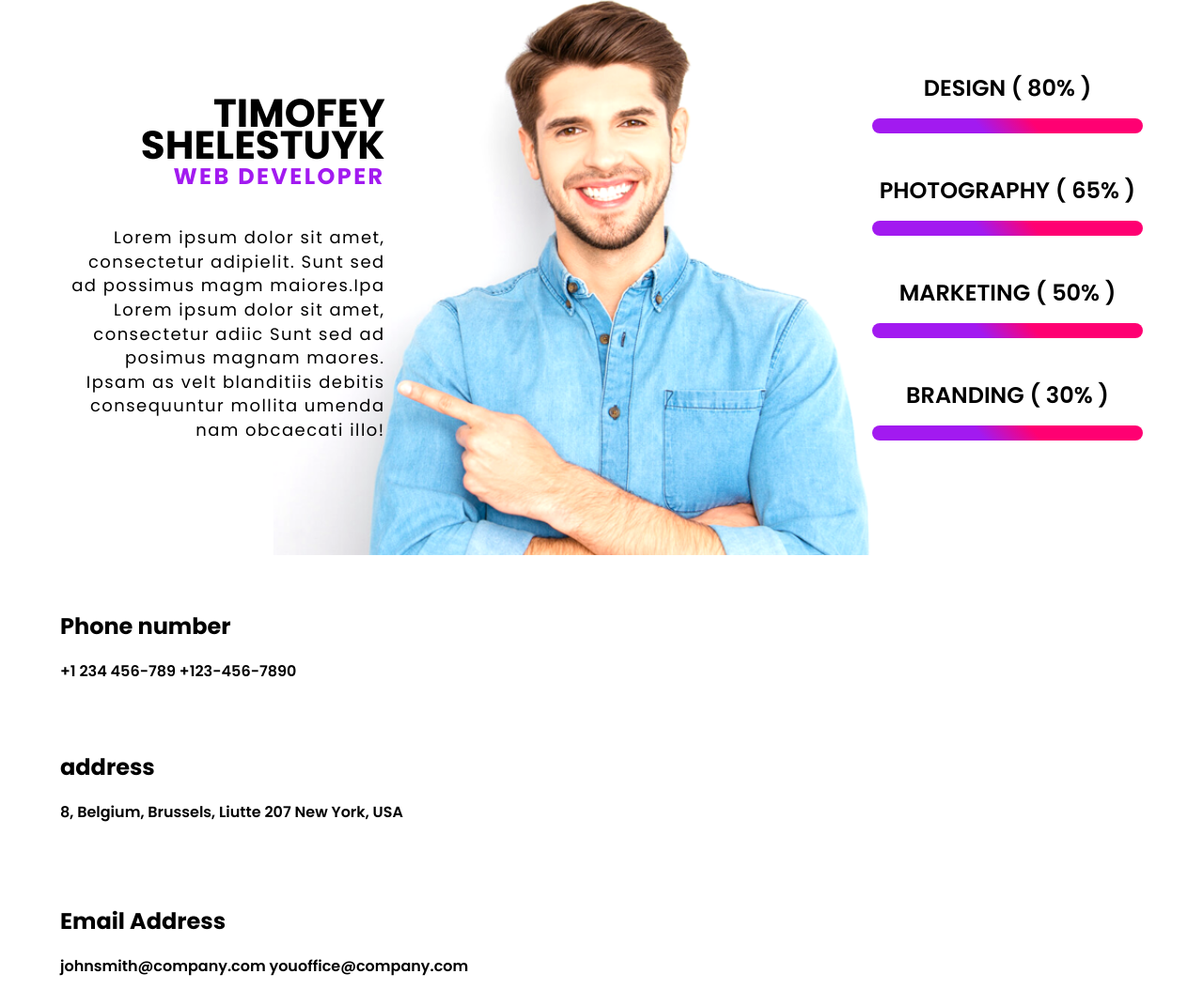
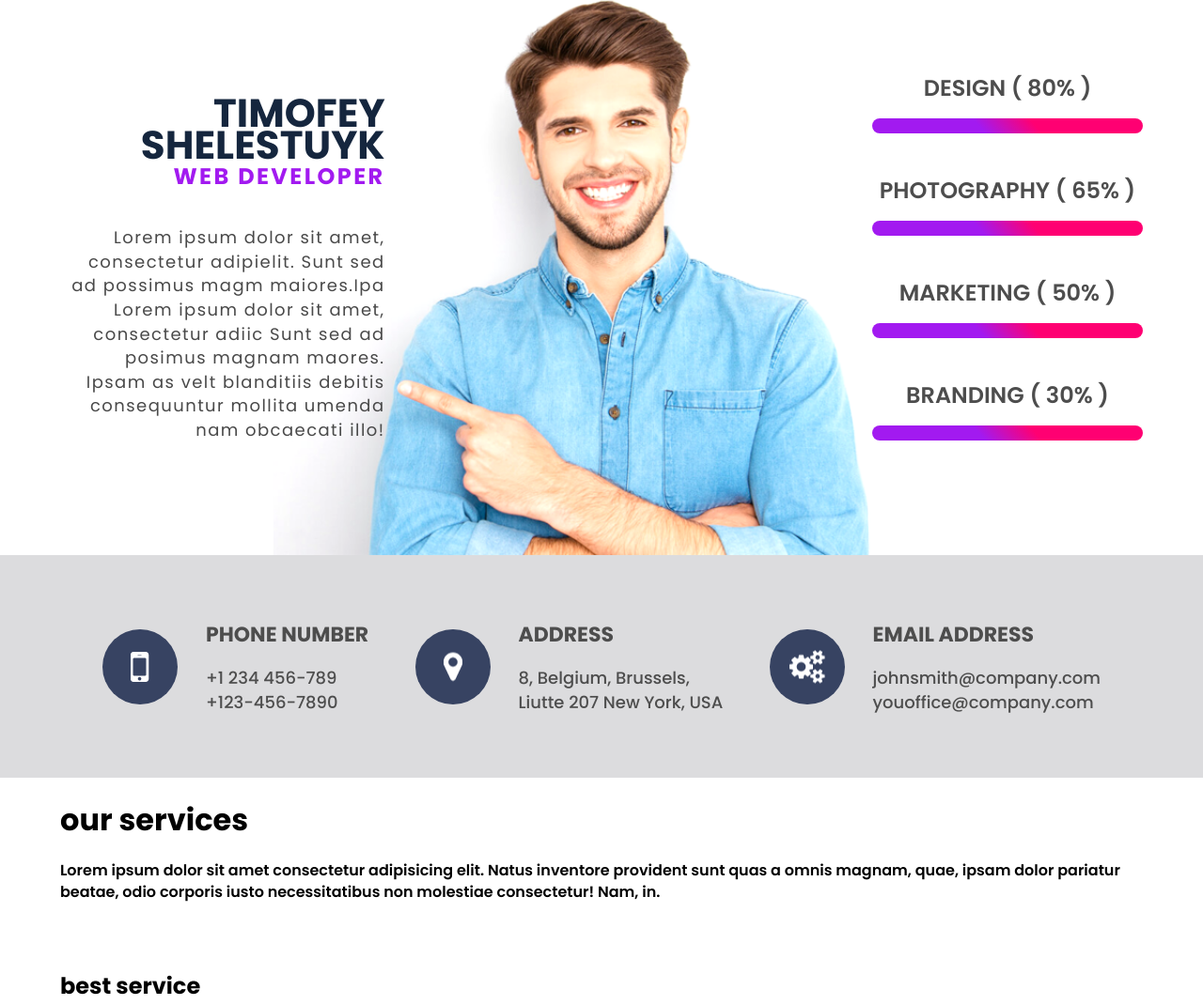
Before and after one commit to royalelive/introPage, a plain HTML site: page index.html in a window 1280 px wide. Shown: the part 845-1915 px from the top of the page at 94% size. Drawn offline with Linux system fonts and the light colour scheme.

Commit message:
added about second section

```diff
--- a/css/style.css
+++ b/css/style.css
@@ -52,6 +52,7 @@ body {
 	width: 90%;
 	margin: 0 auto;
 	max-width: 1400px;
+
 }
 
 .header {
@@ -72,6 +73,17 @@ body {
 	text-decoration: none;
 	color: #ffffff;
 	text-transform: uppercase;
+}
+
+.nav__item::after {
+	content: "-";
+	font-weight: 800;
+
+}
+
+.nav__item:last-child::after {
+	content: "";
+	margin: 0;
 }
 
 .main__content {
@@ -166,6 +178,7 @@ body {
 	font-size: 42px;
 	margin-bottom: 0;
 	line-height: 0.8em;
+	color: #15263e;
 }
 
 .about__title-prediction {
@@ -181,6 +194,7 @@ body {
 	font-size: 18px;
 	font-weight: 400;
 	letter-spacing: 0.08em;
+	color: #494949;
 }
 
 .about__content-statistic {
@@ -192,17 +206,19 @@ body {
 	display: flex;
 	flex-direction: column;
 	text-align: center;
-
+	color: #4d4d4d;
 }
 
 .about__statistic-item {
 	padding: 22px 0;
+
 }
 
 .about__statistic-value {
 	text-transform: uppercase;
 	font-size: 24px;
 	padding-bottom: 15px;
+
 }
 
 .about__statistic-line {
@@ -210,3 +226,52 @@ body {
 	background: linear-gradient(49deg, #a21af0 40%, #ff0072 60%);
 	border-radius: 15px;
 }
+
+.about__info {
+	background-color: #dcdcde;
+	padding: 50px;
+}
+
+.about__info-list {
+	display: flex;
+	justify-content: space-between;
+	align-items: center;
+}
+
+.about__info-item {
+	display: flex;
+	justify-content: space-between;
+	align-items: center;
+}
+
+.info__image {
+	background-color: #374362;
+	width: 80px;
+	height: 80px;
+	border-radius: 50px;
+}
+
+.info__pic {
+	position: relative;
+	top: 50%;
+	left: 50%;
+	transform: translate(-50%, -50%);
+
+}
+
+.info__text {
+	color: #4d4d4d;
+	padding-left: 30px;
+}
+
+.info__title {
+	text-transform: uppercase;
+	font-size: 22px;
+
+
+}
+
+.info__contacts {
+	font-size: 18px;
+	font-weight: 500;
+}
--- a/index.html
+++ b/index.html
@@ -72,7 +72,7 @@
 							Web developer
 						</h2>
 						<div class="about__desc">
-							Lorem ipsum dolor sit amet, consectetur adipielit. Sunt sed ad possimus magm maiores.Ipa Lorem ipsum dolor sit amet, consectetur adiic Sunt sed ad posimus magnam maores. Ipsam as velt blanditiis debitis consequuntur mollita umenda nam obcaecati illo!						</div>
+						Lorem ipsum dolor sit amet, consectetur adipielit. Sunt sed ad possimus magm maiores.Ipa Lorem ipsum dolor sit amet, consectetur adiic Sunt sed ad posimus magnam maores. Ipsam as velt blanditiis debitis consequuntur mollita umenda nam obcaecati illo!						</div>
 					</div>
 					<div class="about__content-statistic">
 						<ul class="about__statistic-list">
@@ -103,7 +103,9 @@
 						</ul>
 					</div>
 				</div>
-				<div class="about__info">
+			</div>
+			<div class="about__info">
+				<div class="container">
 					<ul class="about__info-list">
 						<li class="about__info-item">
 							<div class="info__image">
@@ -114,7 +116,7 @@
 									Phone number
 								</h2>
 								<p class="info__contacts">
-									+1 234 456-789
+									+1 234 456-789<br>
 									+123-456-7890
 								</p>
 							</div>
@@ -128,21 +130,21 @@
 									address
 								</h2>
 								<p class="info__contacts">
-									8, Belgium, Brussels,
+									8, Belgium, Brussels,<br>
 									Liutte 207 New York, USA
 								</p>
 							</div>
 						</li>
 						<li class="about__info-item">
 							<div class="info__image">
-								<img src="img/icons/settings.png" alt="settings" class="info__pic">
+								<img src="img/icons/settings_mini.png" alt="settings" class="info__pic">
 							</div>
 							<div class="info__text">
 								<h2 class="info__title">
 									Email Address
 								</h2>
 								<p class="info__contacts">
-									johnsmith@company.com
+									johnsmith@company.com <br>
 									youoffice@company.com
 								</p>
 							</div>
@@ -150,6 +152,7 @@
 					</ul>
 				</div>
 			</div>
+
 		</section>
 		<section class="our_services">
 			<div class="container">
```
Also changed, not shown: img/icons/settings_mini.png (added).
